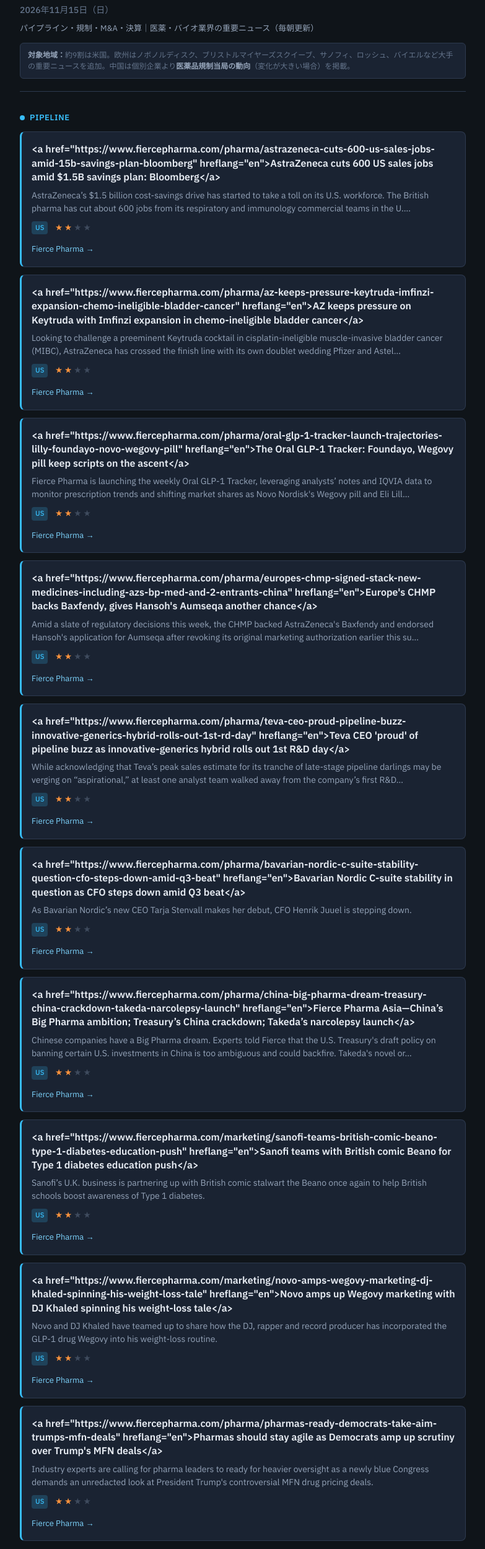
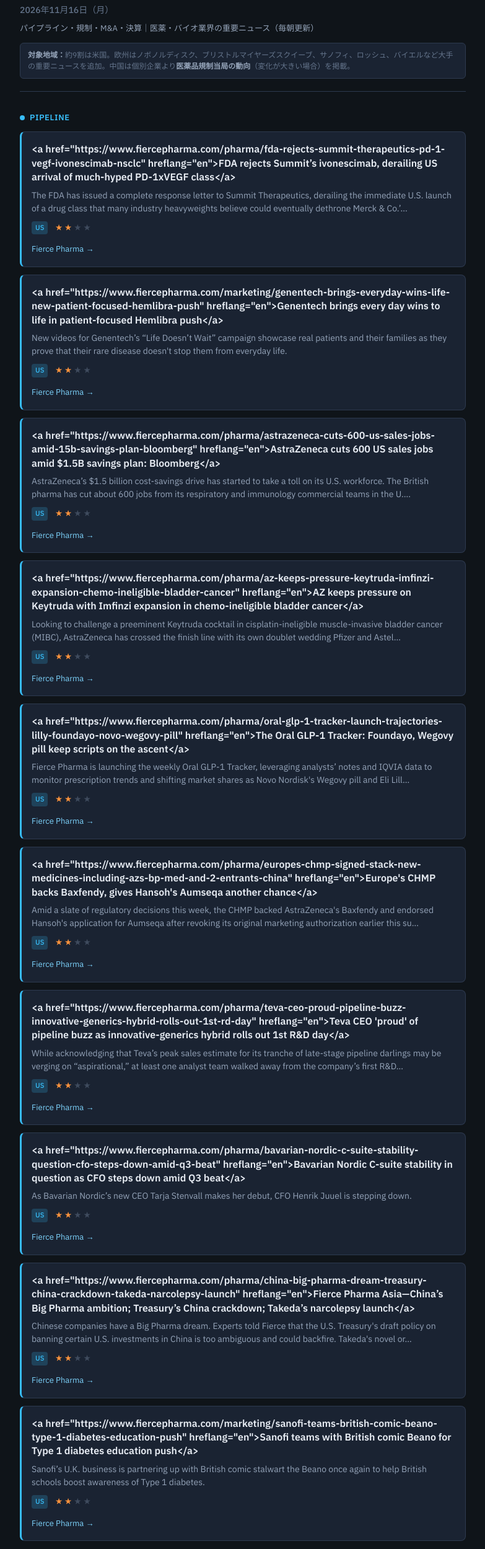
Before and after one commit to nzm-star/pharma-daily-brief2, a plain HTML site: page index.html in a window 1280 px wide. Shown: the part 61-2560 px from the top of the page at 62% size, without its empty margins (248-1031 px from the left). Drawn offline with Linux system fonts and the light colour scheme.

Commit message:
chore: update brief 2026-11-16

```diff
--- a/index.html
+++ b/index.html
@@ -69,7 +69,7 @@
   <div class="container">
     <header class="header">
       <h1>Pharma Daily Brief</h1>
-      <div class="date">2026年11月15日（日）</div>
+      <div class="date">2026年11月16日（月）</div>
       <div class="subtitle">パイプライン・規制・M&A・決算｜医薬・バイオ業界の重要ニュース（毎朝更新）</div>
       <div class="scope">
         <strong>対象地域：</strong>約9割は米国。欧州はノボノルディスク、ブリストルマイヤーズスクイーブ、サノフィ、ロッシュ、バイエルなど大手の重要ニュースを追加。中国は個別企業より<strong>医薬品規制当局の動向</strong>（変化が大きい場合）を掲載。
@@ -82,6 +82,24 @@
         <span class="badge"></span>
         Pipeline
       </h2>
+
+      <article class="article-card pipeline">
+        <h3 class="title"><a href="https://www.fiercepharma.com/pharma/fda-rejects-summit-therapeutics-pd-1-vegf-ivonescimab-nsclc" target="_blank" rel="noopener">&lt;a href=&quot;https://www.fiercepharma.com/pharma/fda-rejects-summit-therapeutics-pd-1-vegf-ivonescimab-nsclc&quot; hreflang=&quot;en&quot;&gt;FDA rejects Summit’s ivonescimab, derailing US arrival of much-hyped PD-1xVEGF class&lt;/a&gt;</a></h3>
+        <p class="summary">The FDA has issued a complete response letter to Summit Therapeutics, derailing the immediate U.S. launch of a drug class that many industry heavyweights believe could eventually dethrone Merck &amp; Co.’…</p>
+        <div class="meta">
+          <span class="region region-us">US</span> <span class="importance"><span class="star">★</span><span class="star">★</span><span class="star empty">★</span><span class="star empty">★</span></span>
+        </div>
+        <div class="link-wrap"><a href="https://www.fiercepharma.com/pharma/fda-rejects-summit-therapeutics-pd-1-vegf-ivonescimab-nsclc" target="_blank" rel="noopener">Fierce Pharma </a></div>
+      </article>
+
+      <article class="article-card pipeline">
+        <h3 class="title"><a href="https://www.fiercepharma.com/marketing/genentech-brings-everyday-wins-life-new-patient-focused-hemlibra-push" target="_blank" rel="noopener">&lt;a href=&quot;https://www.fiercepharma.com/marketing/genentech-brings-everyday-wins-life-new-patient-focused-hemlibra-push&quot; hreflang=&quot;en&quot;&gt;Genentech brings every day wins to life in patient-focused Hemlibra push&lt;/a&gt;</a></h3>
+        <p class="summary">New videos for Genentech’s “Life Doesn’t Wait” campaign showcase real patients and their families as they prove that their rare disease doesn&#x27;t stop them from everyday life.</p>
+        <div class="meta">
+          <span class="region region-us">US</span> <span class="importance"><span class="star">★</span><span class="star">★</span><span class="star empty">★</span><span class="star empty">★</span></span>
+        </div>
+        <div class="link-wrap"><a href="https://www.fiercepharma.com/marketing/genentech-brings-everyday-wins-life-new-patient-focused-hemlibra-push" target="_blank" rel="noopener">Fierce Pharma </a></div>
+      </article>
 
       <article class="article-card pipeline">
         <h3 class="title"><a href="https://www.fiercepharma.com/pharma/astrazeneca-cuts-600-us-sales-jobs-amid-15b-savings-plan-bloomberg" target="_blank" rel="noopener">&lt;a href=&quot;https://www.fiercepharma.com/pharma/astrazeneca-cuts-600-us-sales-jobs-amid-15b-savings-plan-bloomberg&quot; hreflang=&quot;en&quot;&gt;AstraZeneca cuts 600 US sales jobs amid $1.5B savings plan: Bloomberg&lt;/a&gt;</a></h3>
@@ -154,24 +172,6 @@
         </div>
         <div class="link-wrap"><a href="https://www.fiercepharma.com/marketing/sanofi-teams-british-comic-beano-type-1-diabetes-education-push" target="_blank" rel="noopener">Fierce Pharma </a></div>
       </article>
-
-      <article class="article-card pipeline">
-        <h3 class="title"><a href="https://www.fiercepharma.com/marketing/novo-amps-wegovy-marketing-dj-khaled-spinning-his-weight-loss-tale" target="_blank" rel="noopener">&lt;a href=&quot;https://www.fiercepharma.com/marketing/novo-amps-wegovy-marketing-dj-khaled-spinning-his-weight-loss-tale&quot; hreflang=&quot;en&quot;&gt;Novo amps up Wegovy marketing with DJ Khaled spinning his weight-loss tale&lt;/a&gt;</a></h3>
-        <p class="summary">Novo and DJ Khaled have teamed up to share how the DJ, rapper and record producer has incorporated the GLP-1 drug Wegovy into his weight-loss routine.</p>
-        <div class="meta">
-          <span class="region region-us">US</span> <span class="importance"><span class="star">★</span><span class="star">★</span><span class="star empty">★</span><span class="star empty">★</span></span>
-        </div>
-        <div class="link-wrap"><a href="https://www.fiercepharma.com/marketing/novo-amps-wegovy-marketing-dj-khaled-spinning-his-weight-loss-tale" target="_blank" rel="noopener">Fierce Pharma </a></div>
-      </article>
-
-      <article class="article-card pipeline">
-        <h3 class="title"><a href="https://www.fiercepharma.com/pharma/pharmas-ready-democrats-take-aim-trumps-mfn-deals" target="_blank" rel="noopener">&lt;a href=&quot;https://www.fiercepharma.com/pharma/pharmas-ready-democrats-take-aim-trumps-mfn-deals&quot; hreflang=&quot;en&quot;&gt;Pharmas should stay agile as Democrats amp up scrutiny over Trump&#x27;s MFN deals&lt;/a&gt;</a></h3>
-        <p class="summary">Industry experts are calling for pharma leaders to ready for heavier oversight as a newly blue Congress demands an unredacted look at President Trump&#x27;s controversial MFN drug pricing deals.</p>
-        <div class="meta">
-          <span class="region region-us">US</span> <span class="importance"><span class="star">★</span><span class="star">★</span><span class="star empty">★</span><span class="star empty">★</span></span>
-        </div>
-        <div class="link-wrap"><a href="https://www.fiercepharma.com/pharma/pharmas-ready-democrats-take-aim-trumps-mfn-deals" target="_blank" rel="noopener">Fierce Pharma </a></div>
-      </article>
     </section>
 
     <footer style="margin-top: 40px; padding-top: 20px; border-top: 1px solid var(--border); font-size: 0.75rem; color: var(--text-muted);">
```
